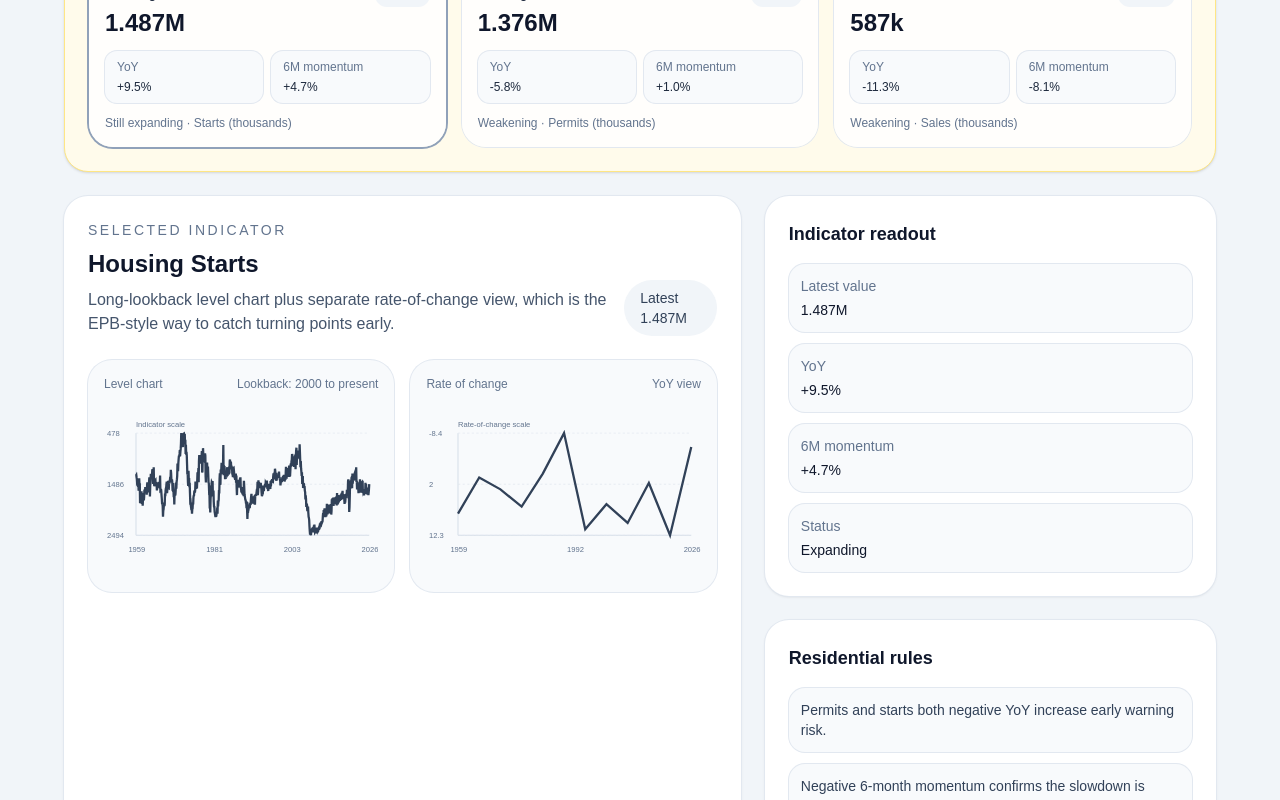
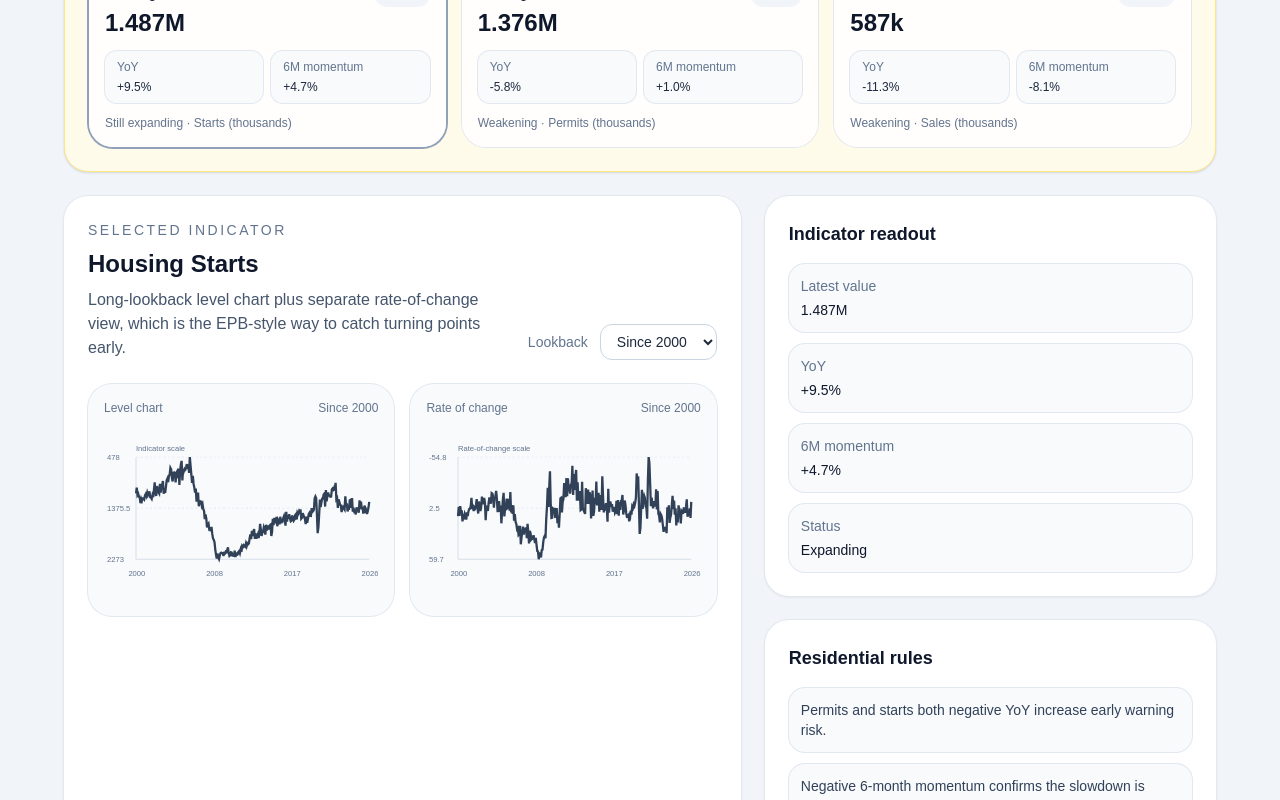
Before and after one commit to rgilpatric/business-cycle-dashboard, a Next.js app: page / in a window 1280 px wide. Shown: the part 460-1260 px from the top of the page. Built offline with nearby package versions, Linux system fonts and the light colour scheme.

Commit message:
Add lookback dropdown to residential charts

```diff
--- a/app/page.tsx
+++ b/app/page.tsx
@@ -16,13 +16,7 @@ type ResidentialIndicator = {
   sixMonth: number;
   weakening: boolean;
   unit: string;
-  longTrend: number[];
-  shortTrend: number[];
-  rocTrend: number[];
-  xAxis: string[];
-  longXAxis: string[];
-  yAxis: number[];
-  rocAxis: number[];
+  data: FredPoint[];
 };
 
 async function loadFredCsv(fileName: string): Promise<FredPoint[]> {
@@ -71,25 +65,6 @@ function formatPercent(value: number): string {
   return `${sign}${value.toFixed(1)}%`;
 }
 
-function axisLabels(data: FredPoint[]): string[] {
-  if (!data.length) return [];
-  return [
-    data[0].date.slice(0, 4),
-    data[Math.floor(data.length / 2)].date.slice(0, 4),
-    data[data.length - 1].date.slice(0, 4),
-  ];
-}
-
-function longAxisLabels(data: FredPoint[]): string[] {
-  if (!data.length) return [];
-  return [
-    data[0].date.slice(0, 4),
-    data[Math.floor(data.length / 3)].date.slice(0, 4),
-    data[Math.floor((2 * data.length) / 3)].date.slice(0, 4),
-    data[data.length - 1].date.slice(0, 4),
-  ];
-}
-
 function makeAxis(values: number[]): number[] {
   if (!values.length) return [0, 0, 0];
   const min = Math.min(...values);
@@ -132,17 +107,6 @@ function buildIndicator(
   const yoy = yoyChange(data);
   const sixMonth = sixMonthMomentum(data);
 
-  const longTrend = data.map((d) => d.value);
-  const shortTrend = data.slice(-12).map((d) => d.value);
-
-  const rocTrend = data.slice(-12).map((_, idx) => {
-    const sourceIndex = data.length - 12 + idx;
-    if (sourceIndex < 12) return 0;
-    return Number(
-      pctChange(data[sourceIndex].value, data[sourceIndex - 12].value).toFixed(1)
-    );
-  });
-
   return {
     name,
     latest,
@@ -151,14 +115,43 @@ function buildIndicator(
     sixMonth,
     weakening: yoy < 0 || sixMonth < 0,
     unit,
-    longTrend,
-    shortTrend,
-    rocTrend,
-    xAxis: axisLabels(data),
-    longXAxis: longAxisLabels(data),
-    yAxis: makeAxis(longTrend),
-    rocAxis: makeAxis(rocTrend),
+    data,
   };
+}
+
+function filterByLookback(data: FredPoint[], lookback: string): FredPoint[] {
+  if (lookback === "full") return data;
+
+  const startYear =
+    lookback === "2000" ? 2000 :
+    lookback === "2008" ? 2008 :
+    lookback === "2020" ? 2020 :
+    2000;
+
+  return data.filter((d) => Number(d.date.slice(0, 4)) >= startYear);
+}
+
+function makeXAxisLabels(data: FredPoint[], count = 4): string[] {
+  if (!data.length) return [];
+  if (data.length < count) return data.map((d) => d.date.slice(0, 4));
+
+  const labels: string[] = [];
+  for (let i = 0; i < count; i++) {
+    const idx = Math.floor((i * (data.length - 1)) / (count - 1));
+    labels.push(data[idx].date.slice(0, 4));
+  }
+  return labels;
+}
+
+function buildRocTrend(data: FredPoint[]): FredPoint[] {
+  const out: FredPoint[] = [];
+  for (let i = 12; i < data.length; i++) {
+    out.push({
+      date: data[i].date,
+      value: Number(pctChange(data[i].value, data[i - 12].value).toFixed(1)),
+    });
+  }
+  return out;
 }
 
 function Sparkline({
@@ -243,6 +236,7 @@ function Sparkline({
 export default function Page() {
   const [indicators, setIndicators] = useState<ResidentialIndicator[] | null>(null);
   const [selected, setSelected] = useState("Housing Starts");
+  const [lookback, setLookback] = useState("2000");
 
   useEffect(() => {
     async function load() {
@@ -276,6 +270,23 @@ export default function Page() {
   }, [indicators]);
 
   const selectedIndicator = indicators?.find((i) => i.name === selected) ?? indicators?.[0];
+
+  const filteredLevelData = selectedIndicator ? filterByLookback(selectedIndicator.data, lookback) : [];
+  const filteredRocData = selectedIndicator ? filterByLookback(buildRocTrend(selectedIndicator.data), lookback) : [];
+
+  const levelValues = filteredLevelData.map((d) => d.value);
+  const rocValues = filteredRocData.map((d) => d.value);
+
+  const levelAxis = makeAxis(levelValues);
+  const rocAxis = makeAxis(rocValues);
+  const levelXAxis = makeXAxisLabels(filteredLevelData, 4);
+  const rocXAxis = makeXAxisLabels(filteredRocData, 4);
+
+  const lookbackLabel =
+    lookback === "2000" ? "Since 2000" :
+    lookback === "2008" ? "Since 2008" :
+    lookback === "2020" ? "Since 2020" :
+    "Full history";
 
   return (
     <div className="min-h-screen bg-slate-100 p-6 md:p-10">
@@ -397,7 +408,7 @@ export default function Page() {
         {selectedIndicator ? (
           <div className="grid gap-6 xl:grid-cols-[1.35fr_0.9fr]">
             <div className="rounded-3xl bg-white p-6 shadow-sm ring-1 ring-slate-200">
-              <div className="flex flex-col gap-3 md:flex-row md:items-end md:justify-between">
+              <div className="flex flex-col gap-4 md:flex-row md:items-end md:justify-between">
                 <div>
                   <div className="text-sm uppercase tracking-[0.18em] text-slate-500">
                     Selected indicator
@@ -410,8 +421,19 @@ export default function Page() {
                     way to catch turning points early.
                   </p>
                 </div>
-                <div className="rounded-full bg-slate-100 px-4 py-2 text-sm font-medium text-slate-700">
-                  Latest {selectedIndicator.latestLabel}
+
+                <div className="flex items-center gap-3">
+                  <label className="text-sm text-slate-500">Lookback</label>
+                  <select
+                    value={lookback}
+                    onChange={(e) => setLookback(e.target.value)}
+                    className="rounded-xl border border-slate-300 bg-white px-3 py-2 text-sm text-slate-800"
+                  >
+                    <option value="2000">Since 2000</option>
+                    <option value="2008">Since 2008</option>
+                    <option value="2020">Since 2020</option>
+                    <option value="full">Full history</option>
+                  </select>
                 </div>
               </div>
 
@@ -419,12 +441,12 @@ export default function Page() {
                 <div className="rounded-3xl bg-slate-50 p-4 ring-1 ring-slate-200">
                   <div className="mb-2 flex items-center justify-between text-xs text-slate-500">
                     <span>Level chart</span>
-                    <span>Lookback: 2000 to present</span>
+                    <span>{lookbackLabel}</span>
                   </div>
                   <Sparkline
-                    values={selectedIndicator.longTrend}
-                    yAxis={selectedIndicator.yAxis}
-                    xAxis={selectedIndicator.longXAxis}
+                    values={levelValues}
+                    yAxis={levelAxis}
+                    xAxis={levelXAxis}
                     title="Indicator scale"
                     tall
                   />
@@ -433,12 +455,12 @@ export default function Page() {
                 <div className="rounded-3xl bg-slate-50 p-4 ring-1 ring-slate-200">
                   <div className="mb-2 flex items-center justify-between text-xs text-slate-500">
                     <span>Rate of change</span>
-                    <span>YoY view</span>
+                    <span>{lookbackLabel}</span>
                   </div>
                   <Sparkline
-                    values={selectedIndicator.rocTrend}
-                    yAxis={selectedIndicator.rocAxis}
-                    xAxis={selectedIndicator.xAxis}
+                    values={rocValues}
+                    yAxis={rocAxis}
+                    xAxis={rocXAxis}
                     title="Rate-of-change scale"
                     tall
                   />
```
